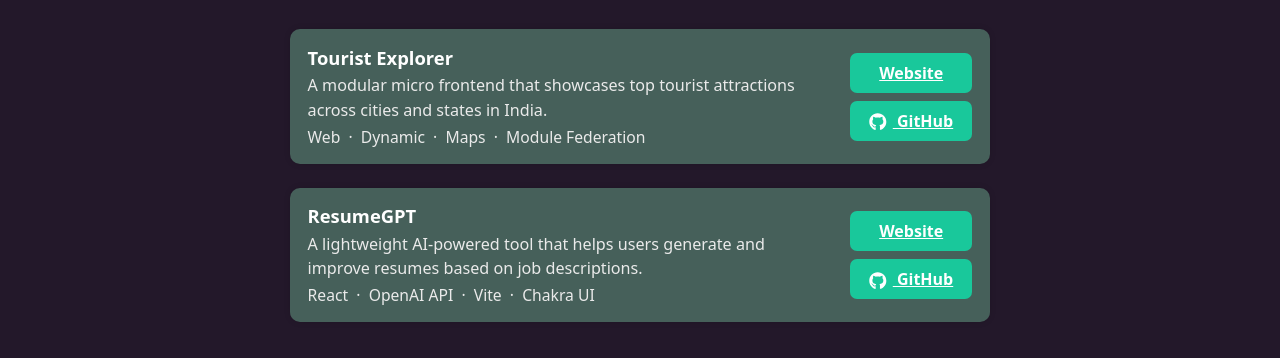
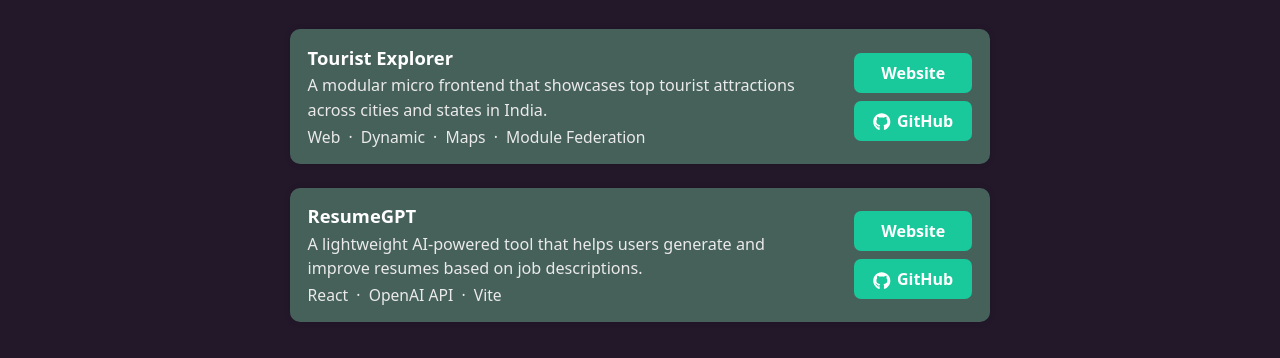
Before and after one commit to deepankarthegeyendev/mfe-portfolio-starter, a React (Vite) app in the folder host-app/: page / in a window 1280 px wide. Shown: the part 193-551 px from the top of the page. Built offline with nearby package versions, Linux system fonts and the light colour scheme.

Commit message:
commit ui ux changes

```diff
--- a/host-app/package.json
+++ b/host-app/package.json
@@ -4,7 +4,7 @@
   "scripts": {
     "dev": "vite",
     "build": "vite build",
-    "deploy": "npm run build && aws s3 sync dist/ s3://my-portfolio-deepan/ --delete",
+    "deploy": "npm run build && aws s3 sync dist/ s3: //my-portfolio-deepan/ --delete --cache-control 'max-age=0, no-cache, no-store, must-revalidate'",
     "preview": "vite preview"
   },
   "dependencies": {
--- a/host-app/src/components/Projects.jsx
+++ b/host-app/src/components/Projects.jsx
@@ -18,7 +18,7 @@ export default function Projects({ theme }) {
           tabIndex={0}
           aria-label="Open Tourist Explorer website"
           onClick={() => window.open('https://tourist-explorer.example.com', '_blank', 'noopener noreferrer')}
-          onKeyPress={e => { if (e.key === 'Enter') window.open('https://tourist-explorer.example.com', '_blank', 'noopener noreferrer'); }}
+          onKeyDown={e => { if (e.key === 'Enter') window.open('https://tourist-explorer.example.com', '_blank', 'noopener noreferrer'); }}
           style={{
             display: 'flex',
             flexDirection: 'row',
@@ -52,6 +52,7 @@ export default function Projects({ theme }) {
               target="_blank"
               rel="noopener noreferrer"
               className="project-btn-vertical"
+              style={{ textDecoration: 'none' }}
             >
               Website
             </a>
@@ -60,8 +61,9 @@ export default function Projects({ theme }) {
               target="_blank"
               rel="noopener noreferrer"
               className="project-btn-vertical"
+              style={{ textDecoration: 'none' }}
             >
-              <FaGithub style={{ marginRight: 6, fontSize: '1.1rem' }} /> GitHub
+              <FaGithub style={{ marginRight: 6, fontSize: '1.1rem' }} />GitHub
             </a>
           </div>
         </div>
@@ -72,7 +74,7 @@ export default function Projects({ theme }) {
           tabIndex={0}
           aria-label="Open ResumeGPT website"
           onClick={() => window.open('https://resumegpt.example.com', '_blank', 'noopener noreferrer')}
-          onKeyPress={e => { if (e.key === 'Enter') window.open('https://resumegpt.example.com', '_blank', 'noopener noreferrer'); }}
+          onKeyDown={e => { if (e.key === 'Enter') window.open('https://resumegpt.example.com', '_blank', 'noopener noreferrer'); }}
           style={{
             display: 'flex',
             flexDirection: 'row',
@@ -97,7 +99,7 @@ export default function Projects({ theme }) {
               A lightweight AI-powered tool that helps users generate and improve resumes based on job descriptions.
             </div>
             <div style={{ color: tagColor, fontSize: '0.98rem' }}>
-              React &nbsp;·&nbsp; OpenAI API &nbsp;·&nbsp; Vite &nbsp;·&nbsp; Chakra UI
+              React &nbsp;·&nbsp; OpenAI API &nbsp;·&nbsp; Vite
             </div>
           </div>
           <div style={{ display: 'flex', flexDirection: 'column', gap: 8, marginLeft: 24, minWidth: 110 }}>
@@ -106,6 +108,7 @@ export default function Projects({ theme }) {
               target="_blank"
               rel="noopener noreferrer"
               className="project-btn-vertical"
+              style={{ textDecoration: 'none' }}
             >
               Website
             </a>
@@ -114,8 +117,9 @@ export default function Projects({ theme }) {
               target="_blank"
               rel="noopener noreferrer"
               className="project-btn-vertical"
+              style={{ textDecoration: 'none' }}
             >
-              <FaGithub style={{ marginRight: 6, fontSize: '1.1rem' }} /> GitHub
+              <FaGithub style={{ marginRight: 6, fontSize: '1.1rem' }} />GitHub
             </a>
           </div>
         </div>
```
